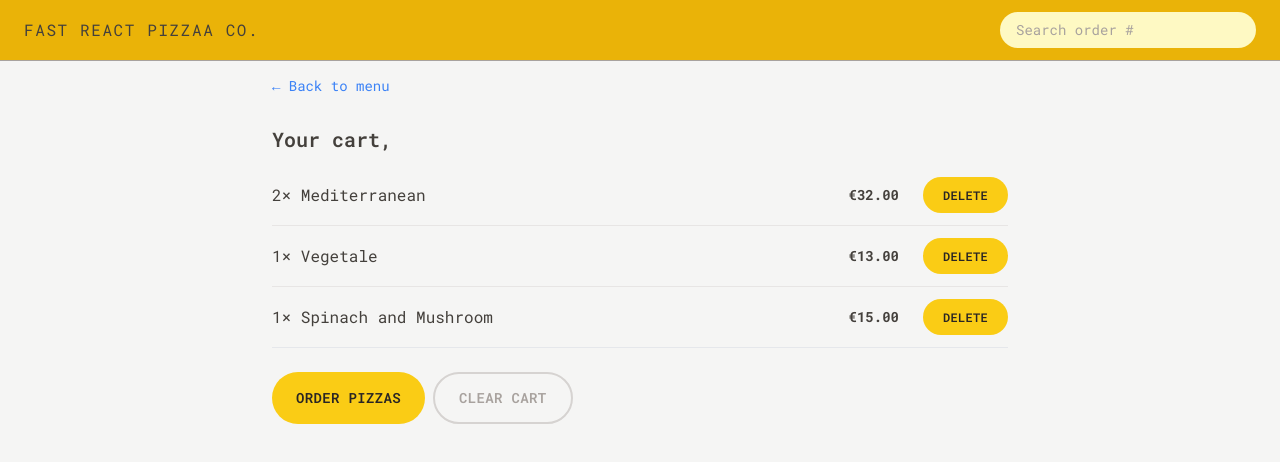
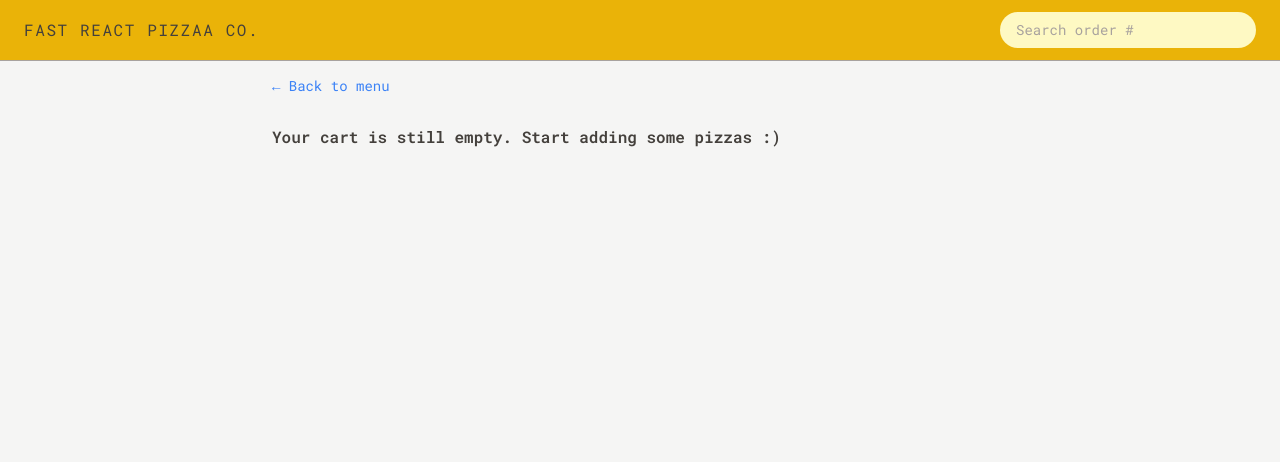
Before and after one commit to drmisssciurus/fast-react-pizza, a React (Vite) app: page /cart in a window 1280 px wide. Shown: the top 462 px of the page. Built offline with nearby package versions, Linux system fonts and the light colour scheme.

Commit message:
Deleting Cart Items

```diff
--- a/src/features/cart/Cart.jsx
+++ b/src/features/cart/Cart.jsx
@@ -1,38 +1,17 @@
-import { Link } from 'react-router-dom';
 import LinkBtn from '../../ui/LinkBtn';
 import Button from '../../ui/Button';
 import CartItem from './CartItem';
-import { useSelector } from 'react-redux';
-
-const fakeCart = [
-  {
-    pizzaId: 12,
-    name: 'Mediterranean',
-    quantity: 2,
-    unitPrice: 16,
-    totalPrice: 32,
-  },
-  {
-    pizzaId: 6,
-    name: 'Vegetale',
-    quantity: 1,
-    unitPrice: 13,
-    totalPrice: 13,
-  },
-  {
-    pizzaId: 11,
-    name: 'Spinach and Mushroom',
-    quantity: 1,
-    unitPrice: 15,
-    totalPrice: 15,
-  },
-];
+import { useDispatch, useSelector } from 'react-redux';
+import { clearCart, getCart } from './cartSlice';
+import { getUser } from '../user/userSlice';
+import EmptyCart from './EmptyCart';
 
 function Cart() {
-  const username = useSelector((state) => state.user.username);
+  const username = useSelector(getUser);
+  const dispatch = useDispatch();
+  const cart = useSelector(getCart);
 
-  const cart = fakeCart;
-
+  if (!cart.length) return <EmptyCart />;
   return (
     <div className='px-4 py-3'>
       <LinkBtn to='/menu'>&larr; Back to menu</LinkBtn>
@@ -41,7 +20,7 @@ function Cart() {
 
       <ul className='mt-3 divide-y divide-stone-200 border-b'>
         {cart.map((item) => (
-          <CartItem item={item} key={item.key} />
+          <CartItem item={item} key={item.pizzaID} />
         ))}
       </ul>
 
@@ -50,7 +29,9 @@ function Cart() {
           Order pizzas
         </Button>
 
-        <Button type='secondary'>Clear cart</Button>
+        <Button type='secondary' onClick={() => dispatch(clearCart())}>
+          Clear cart
+        </Button>
       </div>
     </div>
   );
--- a/src/features/cart/CartItem.jsx
+++ b/src/features/cart/CartItem.jsx
@@ -1,8 +1,9 @@
 import { formatCurrency } from '../../utils/helpers';
-import Button from '../../ui/Button';
+
+import DeleteItem from './DeleteItem';
 
 function CartItem({ item }) {
-  const { pizzaId, name, quantity, totalPrice } = item;
+  const { pizzaID, name, quantity, totalPrice } = item;
 
   return (
     <li className='py-3 sm:flex sm:items-center sm:justify-between'>
@@ -11,7 +12,7 @@ function CartItem({ item }) {
       </p>
       <div className='flex items-center justify-between sm:gap-6'>
         <p className='text-sm font-bold'>{formatCurrency(totalPrice)}</p>
-        <Button type='small'>Delete</Button>
+        <DeleteItem pizzaID={pizzaID} />
       </div>
     </li>
   );
--- /dev/null
+++ b/src/features/cart/DeleteItem.jsx
@@ -0,0 +1,18 @@
+import { useDispatch } from 'react-redux';
+import Button from '../../ui/Button';
+import { deleteItem } from './cartSlice';
+
+function DeleteItem({ pizzaID }) {
+  const dispatch = useDispatch();
+  //   onClick={() => dispatch(deleteItem(pizzaId))}
+  //    <Button type='small' onClick={() => console.log('del', pizzaID)}>
+  // Delete
+  // </Button>
+  return (
+    <Button type='small' onClick={() => dispatch(deleteItem(pizzaID))}>
+      Delete
+    </Button>
+  );
+}
+
+export default DeleteItem;
--- a/src/features/cart/EmptyCart.jsx
+++ b/src/features/cart/EmptyCart.jsx
@@ -1,11 +1,13 @@
-import { Link } from 'react-router-dom';
+import LinkBtn from '../../ui/LinkBtn';
 
 function EmptyCart() {
   return (
-    <div>
-      <Link to="/menu">&larr; Back to menu</Link>
+    <div className='px-4 py-3'>
+      <LinkBtn to='/menu'>&larr; Back to menu</LinkBtn>
 
-      <p>Your cart is still empty. Start adding some pizzas :)</p>
+      <p className='mt-7 font-semibold'>
+        Your cart is still empty. Start adding some pizzas :)
+      </p>
     </div>
   );
 }
--- a/src/features/cart/cartSlice.js
+++ b/src/features/cart/cartSlice.js
@@ -2,16 +2,6 @@ import { createSlice } from '@reduxjs/toolkit';
 
 const initialState = {
   cart: [],
-
-  //   cart: [
-  //     {
-  //       pizzaID: 12,
-  //       name: 'PizzaTest',
-  //       quantity: 2,
-  //       unitPrice: 16,
-  //       totalPrice: 32,
-  //     },
-  //   ],
 };
 
 const cartSlice = createSlice({
@@ -24,17 +14,17 @@ const cartSlice = createSlice({
     },
     deleteItem(state, action) {
       //payload = pizzaId
-      state.cart = state.cart.filter((item) => item.pizzaId !== action.payload);
+      state.cart = state.cart.filter((item) => item.pizzaID !== action.payload);
     },
     increaseItemQuantity(state, action) {
       //payload = pizzaId
-      const item = state.cart.find((item) => item.pizzaId === action.payload);
+      const item = state.cart.find((item) => item.pizzaID === action.payload);
       item.quantity++;
       item.totalPrice = item.quantity * item.unitPrice;
     },
     decreaseItemQuantity(state, action) {
       //payload = pizzaId
-      const item = state.cart.find((item) => item.pizzaId === action.payload);
+      const item = state.cart.find((item) => item.pizzaID === action.payload);
       item.quantity--;
       item.totalPrice = item.quantity * item.unitPrice;
     },
@@ -54,8 +44,13 @@ export const {
 
 export default cartSlice.reducer;
 
+export const getCart = (state) => state.cart.cart;
+
 export const getTotalCartQuantity = (state) =>
   state.cart.cart.reduce((sum, item) => sum + item.quantity, 0);
 
 export const getTotalCartPrice = (state) =>
   state.cart.cart.reduce((sum, item) => sum + item.totalPrice, 0);
+
+export const getCurrentQuantityById = (id) => (state) =>
+  state.cart.cart.find((item) => item.pizzaID === id)?.quantity ?? 0;
--- a/src/features/menu/MenuItem.jsx
+++ b/src/features/menu/MenuItem.jsx
@@ -1,12 +1,18 @@
 import { formatCurrency } from '../../utils/helpers';
 import Button from '../../ui/Button';
-import { useDispatch } from 'react-redux';
-import { addItem } from '../cart/cartSlice';
+import { useDispatch, useSelector } from 'react-redux';
+import { addItem, getCurrentQuantityById } from '../cart/cartSlice';
+import DeleteItem from '../cart/DeleteItem';
 
 function MenuItem({ pizza }) {
+  const { id, name, unitPrice, ingredients, soldOut, imageUrl } = pizza;
+
   const dispatch = useDispatch();
+  const currentQuantity = useSelector(getCurrentQuantityById(id));
+  console.log(id);
+  console.log(currentQuantity);
+  const isInCart = currentQuantity > 0;
 
-  const { id, name, unitPrice, ingredients, soldOut, imageUrl } = pizza;
   function handleAddToCart() {
     const newItem = {
       pizzaID: id,
@@ -37,7 +43,8 @@ function MenuItem({ pizza }) {
               Sold out
             </p>
           )}
-          {!soldOut && (
+          {isInCart && <DeleteItem pizzaID={id} />}
+          {!soldOut && !isInCart && (
             <Button type='small' onClick={handleAddToCart}>
               Add to cart
             </Button>
--- a/src/features/user/userSlice.js
+++ b/src/features/user/userSlice.js
@@ -38,4 +38,6 @@ const userSlice = createSlice({
 
 export const { updateName } = userSlice.actions;
 
+export const getUser = (state) => state.user.username;
+
 export default userSlice.reducer;
```
